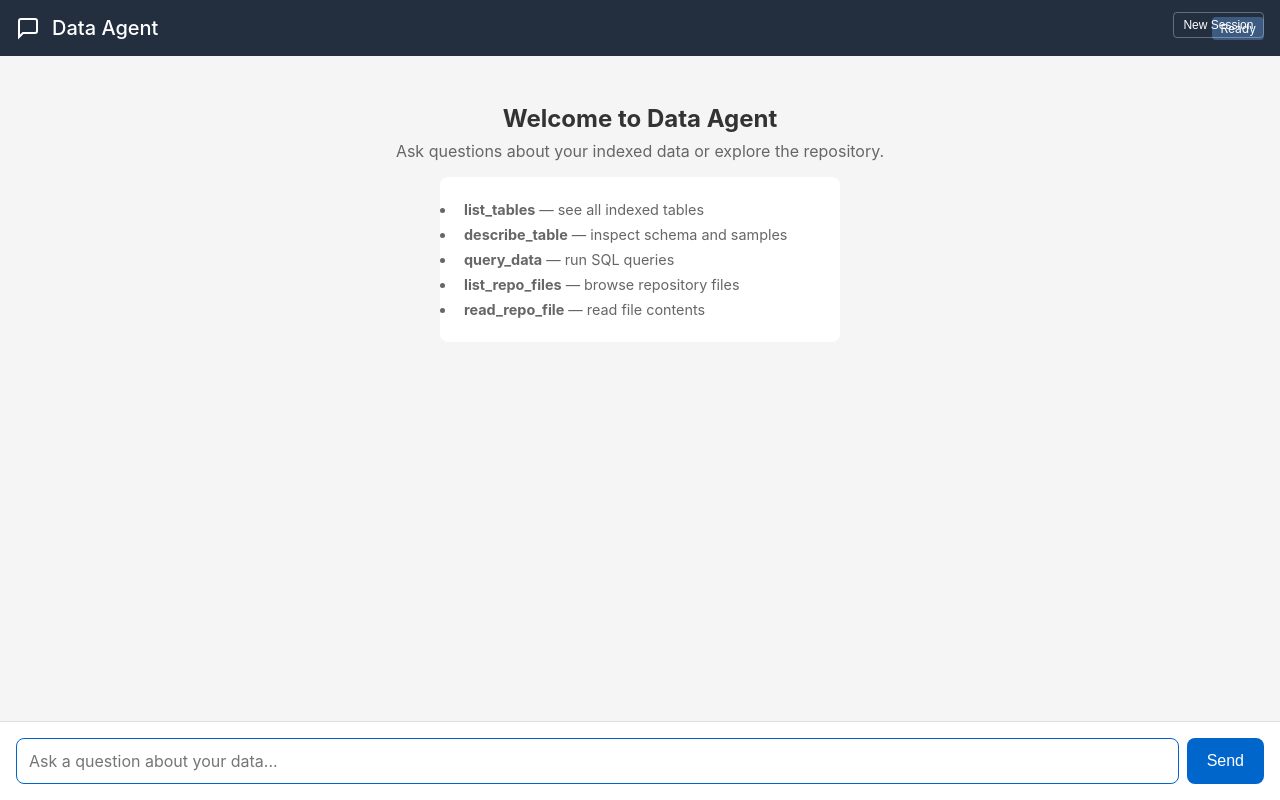
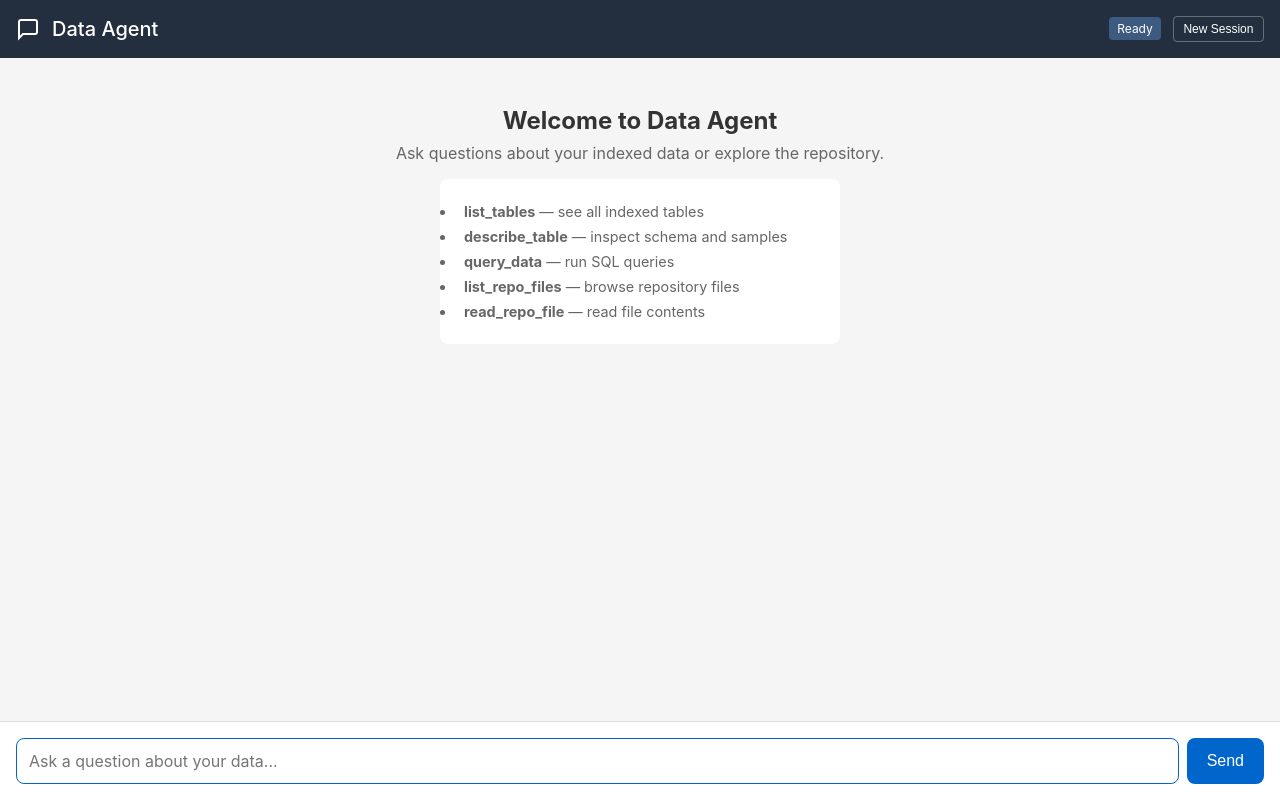
Before and after one commit to aachtenberg/bedrock-chat-agent, a website: page web/index.html in a window 1280 px wide. Drawn offline with Linux system fonts and the light colour scheme.

Commit message:
Switch to Amazon Nova Pro model, fix header button overlap

```diff
--- a/web/index.html
+++ b/web/index.html
@@ -34,11 +34,17 @@
     }
 
     .status {
-      margin-left: auto;
       font-size: 0.75rem;
       padding: 0.25rem 0.5rem;
       border-radius: 4px;
       background: #3d5a80;
+    }
+
+    .header-right {
+      margin-left: auto;
+      display: flex;
+      align-items: center;
+      gap: 0.75rem;
     }
 
     .status.connected { background: #2e7d32; }
@@ -193,9 +199,6 @@
     }
 
     .new-session-btn {
-      position: absolute;
-      right: 1rem;
-      top: 0.75rem;
       background: transparent;
       border: 1px solid rgba(255,255,255,0.3);
       color: white;
@@ -208,10 +211,6 @@
     .new-session-btn:hover {
       background: rgba(255,255,255,0.1);
     }
-
-    header {
-      position: relative;
-    }
   </style>
 </head>
 <body>
@@ -220,8 +219,10 @@
       <path d="M21 15a2 2 0 0 1-2 2H7l-4 4V5a2 2 0 0 1 2-2h14a2 2 0 0 1 2 2z"></path>
     </svg>
     <h1>Data Agent</h1>
-    <span id="status" class="status">Ready</span>
-    <button class="new-session-btn" onclick="newSession()">New Session</button>
+    <div class="header-right">
+      <span id="status" class="status">Ready</span>
+      <button class="new-session-btn" onclick="newSession()">New Session</button>
+    </div>
   </header>
 
   <div id="chat-container">
```
Also changed, not shown: lib/chat-agent-stack.ts (+1 -6 lines).
